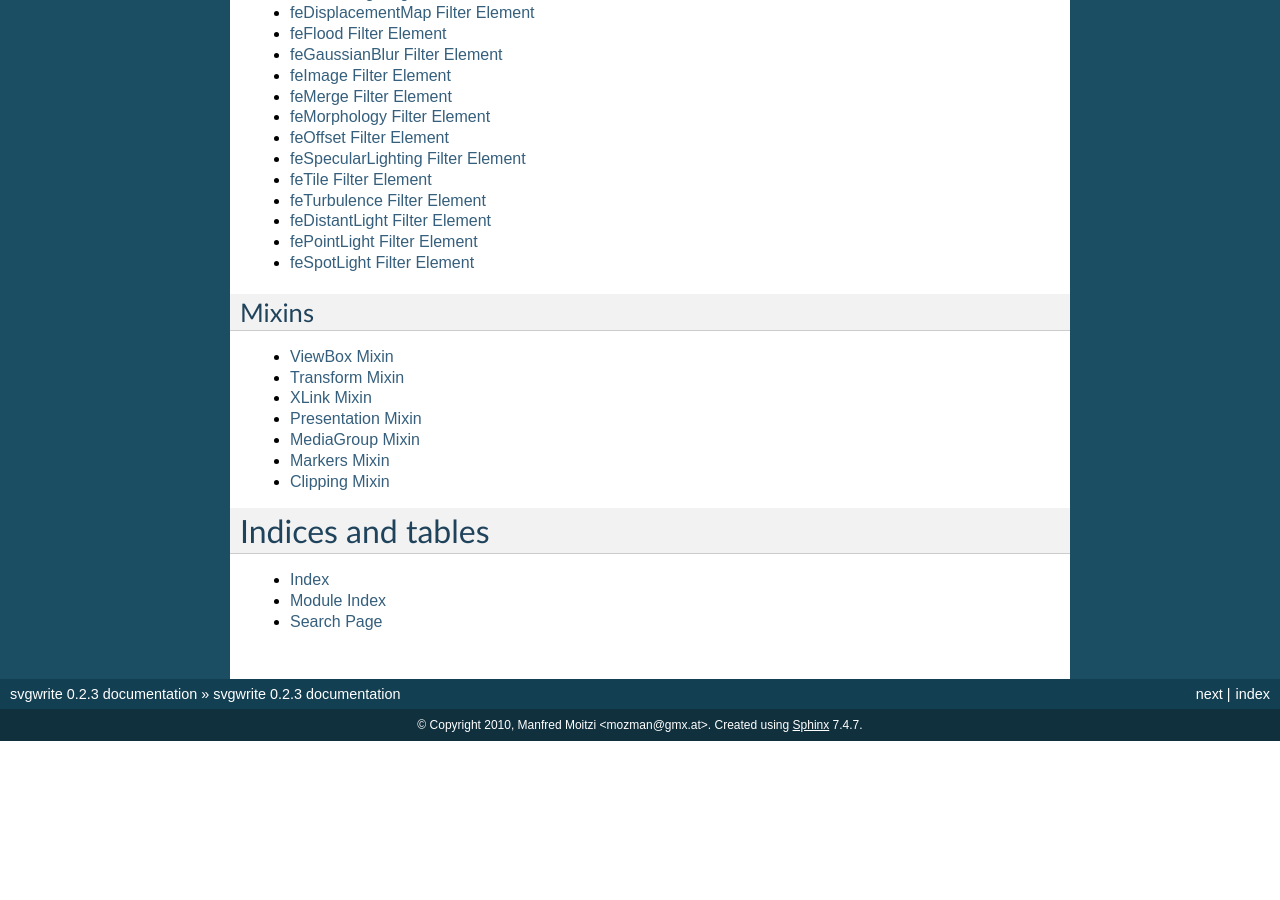
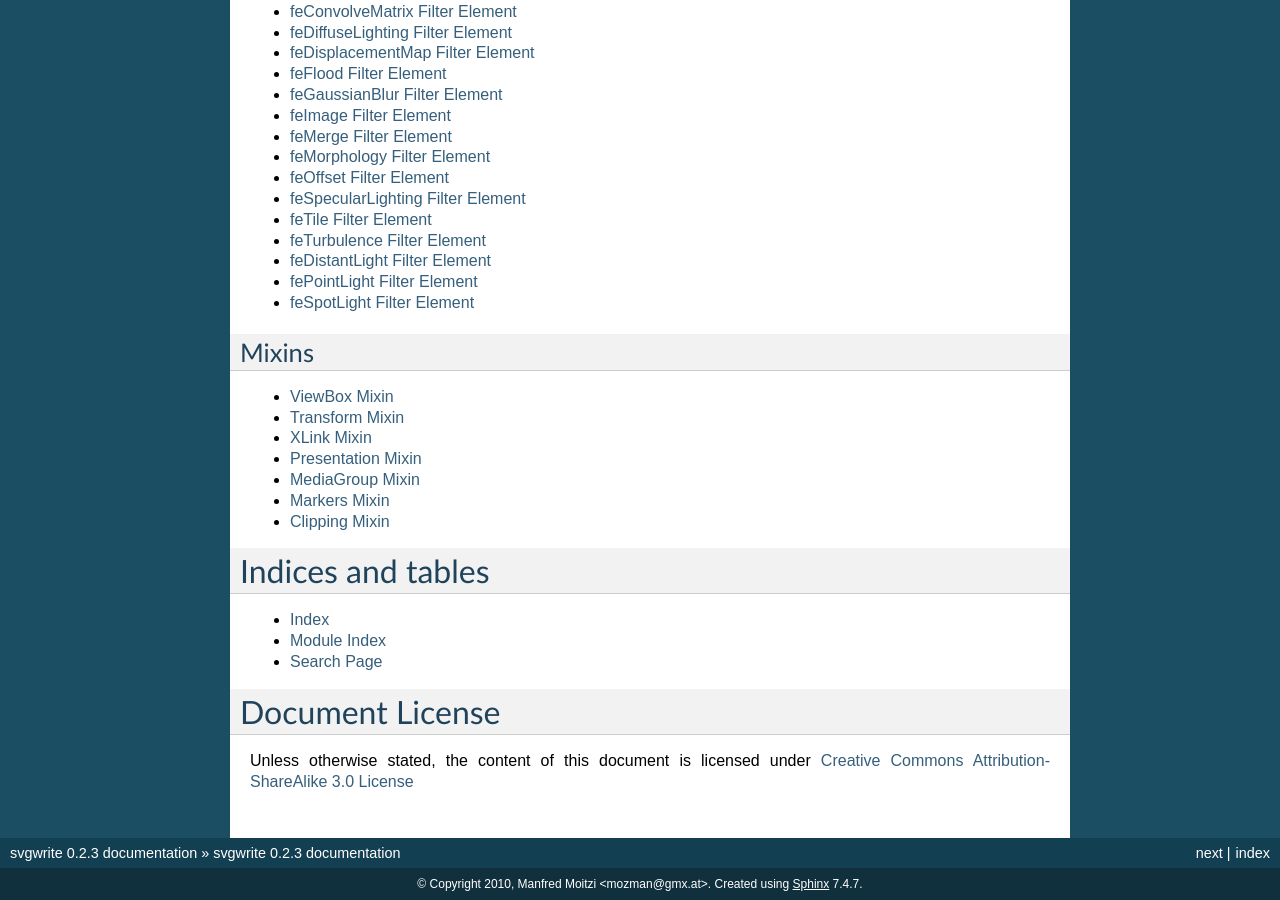
Before and after one commit to mozman/svgwrite, a Sphinx documentation site: the page built from doc/index.rst, in a window 1280 px wide and 900 px high, scrolled down 1827 px. Built offline with Sphinx 7.4.7, drawn with Linux system fonts in a browser that asks for light colours; before the commit the page ends 2568 px from its top, so only the background shows below that.

Commit message:
edit docs

```diff
--- a/doc/conf.py
+++ b/doc/conf.py
@@ -157,7 +157,7 @@
 #html_show_sphinx = True
 
 # If true, "(C) Copyright ..." is shown in the HTML footer. Default is True.
-#html_show_copyright = True
+html_show_copyright = True
 
 # If true, an OpenSearch description file will be output, and all pages will
 # contain a <link> tag referring to it.  The value of this option must be the
--- a/doc/index.rst
+++ b/doc/index.rst
@@ -7,6 +7,12 @@
 ================================
 
 Welcome! This is the documentation for svgwrite |version|, last updated |today|.
+
+.. raw:: html
+
+   <a href="http://flattr.com/thing/129230/svgwrite" target="_blank">
+   <img src="http://api.flattr.com/button/flattr-badge-large.png"
+   alt="Flattr this" title="Flattr this" border="0" /></a>
 
 Contents
 --------
@@ -125,3 +131,10 @@
 * :ref:`genindex`
 * :ref:`modindex`
 * :ref:`search`
+
+Document License
+================
+
+Unless otherwise stated, the content of this document is licensed under
+`Creative Commons Attribution-ShareAlike 3.0 License
+<http://creativecommons.org/licenses/by-sa/3.0/>`_
```
